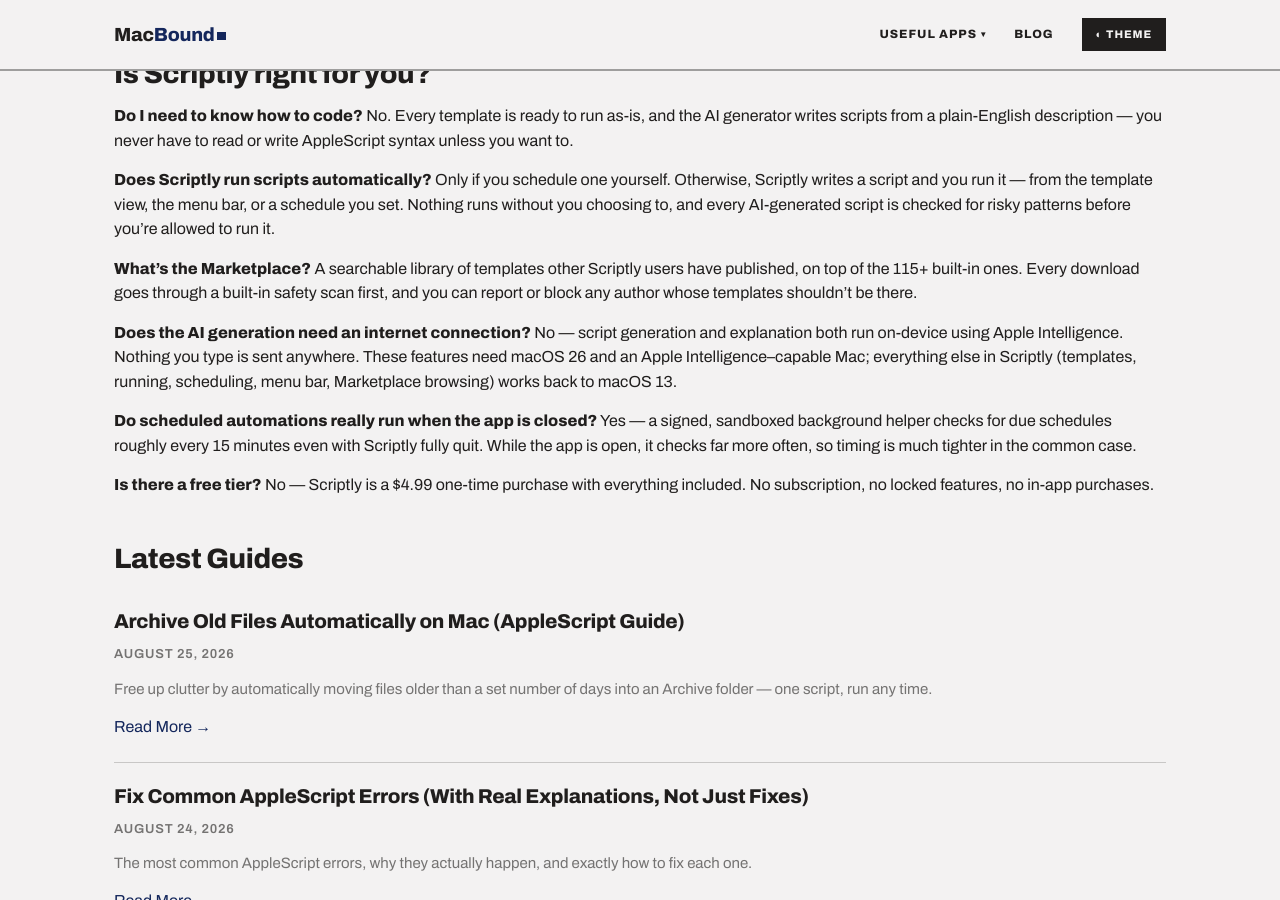
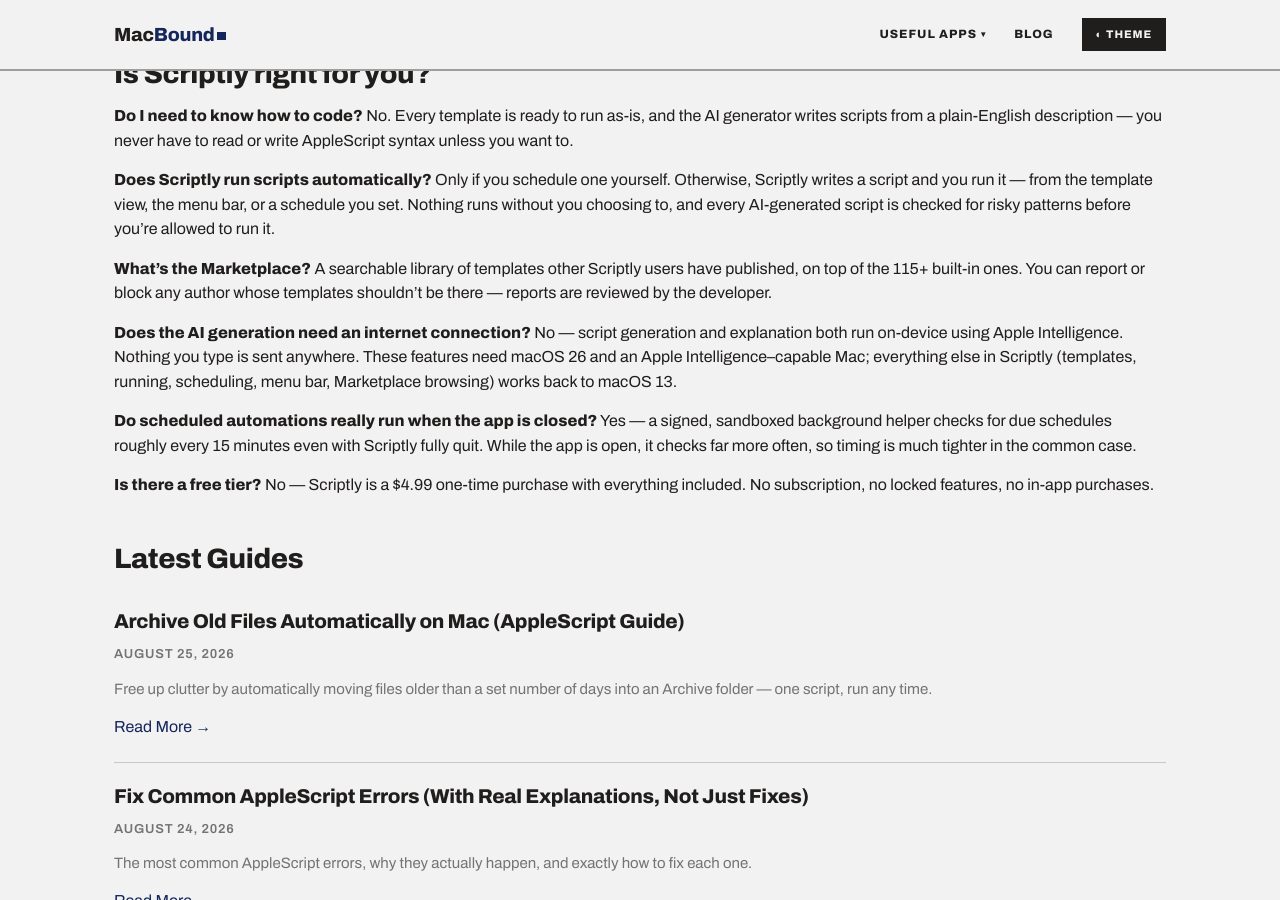
Before and after one commit to welchyuk-stack/scriptly-blog, a Jekyll site: the page built from scriptly/index.md, in a window 1280 px wide and 900 px high, scrolled down 1049 px. Built offline with Jekyll 4.4.1, drawn with Linux system fonts in a browser that asks for light colours.

Commit message:
Correct: Marketplace has no automated safety scan (dev confirmed dead code)
ModerationService.swift exists on-device (FoundationModels-based) but is
never called anywhere in the app — report submission just locks the
template and saves a CloudKit record for manual developer review. Removed
'safety scan'/'built-in safety scan' claims from the landing page (copy +
screenshot alt text) and about page; replaced with what actually happens
today: report + block-author, reviewed by the developer.

Co-Authored-By: Claude Sonnet 5 <noreply@anthropic.com>

```diff
--- a/scriptly/index.md
+++ b/scriptly/index.md
@@ -22,7 +22,7 @@ section: scriptly
 <div class="app-screens">
   <img src="{{ '/assets/images/scriptly/screenshot-1-hero.jpg' | relative_url }}" alt="Scriptly: automate your Mac with 115+ ready-to-run templates, plain-English AI generation, and your own AppleScript">
   <img src="{{ '/assets/images/scriptly/screenshot-2-ai.jpg' | relative_url }}" alt="Scriptly AI: describe an automation in plain English and it writes the AppleScript, with an Explain step before you run anything">
-  <img src="{{ '/assets/images/scriptly/screenshot-3-marketplace.jpg' | relative_url }}" alt="Scriptly Community Marketplace: browse and publish templates, with a built-in safety scan before download">
+  <img src="{{ '/assets/images/scriptly/screenshot-3-marketplace.jpg' | relative_url }}" alt="Scriptly Community Marketplace: browse and publish templates shared by the community, with report and block-author options">
   <img src="{{ '/assets/images/scriptly/screenshot-4-scheduling.jpg' | relative_url }}" alt="Scriptly scheduled automations: run any template daily, weekly, or once, even while Scriptly is closed">
   <img src="{{ '/assets/images/scriptly/screenshot-5-menubar.jpg' | relative_url }}" alt="Scriptly menu bar: one-click run for your favourite automations, no window required">
   <img src="{{ '/assets/images/scriptly/screenshot-6-privacy.jpg' | relative_url }}" alt="Scriptly privacy: scripts never run themselves, destructive actions are flagged first, sandboxed, no accounts or tracking">
@@ -49,7 +49,7 @@ Practical, copy-paste AppleScript guides for people who have never written a lin
 
 **Does Scriptly run scripts automatically?** Only if you schedule one yourself. Otherwise, Scriptly writes a script and you run it — from the template view, the menu bar, or a schedule you set. Nothing runs without you choosing to, and every AI-generated script is checked for risky patterns before you're allowed to run it.
 
-**What's the Marketplace?** A searchable library of templates other Scriptly users have published, on top of the 115+ built-in ones. Every download goes through a built-in safety scan first, and you can report or block any author whose templates shouldn't be there.
+**What's the Marketplace?** A searchable library of templates other Scriptly users have published, on top of the 115+ built-in ones. You can report or block any author whose templates shouldn't be there — reports are reviewed by the developer.
 
 **Does the AI generation need an internet connection?** No — script generation and explanation both run on-device using Apple Intelligence. Nothing you type is sent anywhere. These features need macOS 26 and an Apple Intelligence–capable Mac; everything else in Scriptly (templates, running, scheduling, menu bar, Marketplace browsing) works back to macOS 13.
 
```
Also changed, not shown: scriptly/about.md (+1 -1 lines).
